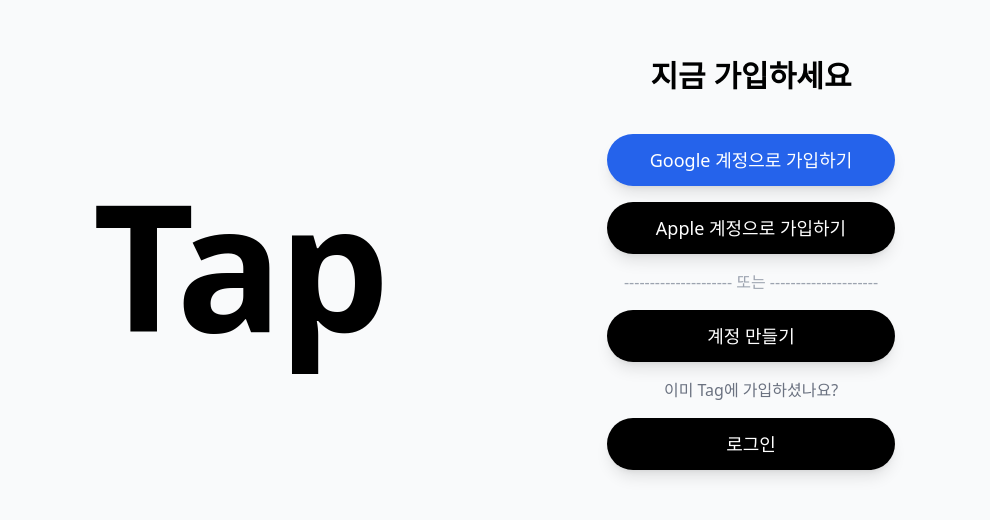
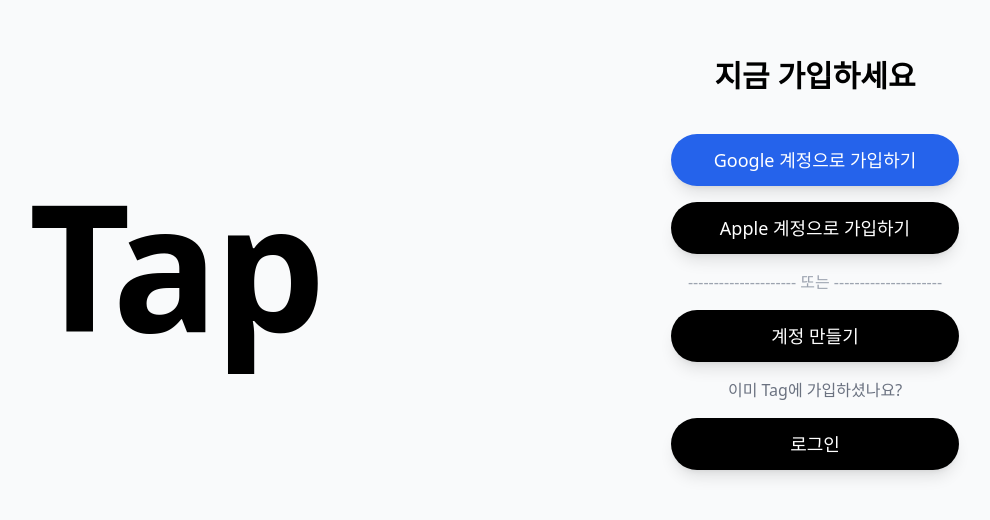
Before and after one commit to loveytheb/hanghae99_SNS_next, a Next.js app: page / in a window 1280 px wide. Shown: the part 136-656 px from the top of the page, without its empty margins (145-1135 px from the left). Built offline with nearby package versions, Linux system fonts and the light colour scheme.

Commit message:
[#1] refector: cookie의 token 가져오는 방식 변경 - js-cookie 라이브러리 사용

```diff
--- a/src/app/page.tsx
+++ b/src/app/page.tsx
@@ -4,16 +4,15 @@
 import NonAuthMain from "../components/main/guest/NonAuthMain";
 import { SideBar } from "../components/common/SideBar";
 import AuthMain from "../components/main/user/AuthMain";
+import Cookies from "js-cookie";
 
 const Home = () => {
   const [isAuthenticated, setIsAuthenticated] = useState(false);
   const [isLoading, setIsLoading] = useState(true);
 
   useEffect(() => {
-    const token = document.cookie
-      .split("; ")
-      .find((row) => row.startsWith("token="))
-      ?.split("=")[1];
+    const token = Cookies.get("token");
+    console.log("Token from Cookies:", token);
     setIsAuthenticated(!!token);
     setIsLoading(false);
   }, []);
@@ -23,16 +22,10 @@
   }
 
   return (
-    <div className="flex justify-center">
-      <div className="flex w-full max-w-screen-lg mx-auto gap-x-8">
-        {isAuthenticated && (
-          <div className="w-64">
-            <SideBar isAuthenticated={isAuthenticated} />
-          </div>
-        )}
-        <main className="flex-1">
-          {isAuthenticated ? <AuthMain /> : <NonAuthMain />}
-        </main>
+    <div className="flex">
+      {isAuthenticated && <SideBar isAuthenticated={isAuthenticated} />}
+      <div className={`flex-1 ${isAuthenticated ? "ml-64" : ""}`}>
+        {isAuthenticated ? <AuthMain /> : <NonAuthMain />}
       </div>
     </div>
   );
--- a/src/app/posts/write/page.tsx
+++ b/src/app/posts/write/page.tsx
@@ -1,6 +1,7 @@
 "use client";
 
 import { useState } from "react";
+import Cookies from "js-cookie";
 
 const WritePostPage = () => {
   const [title, setTitle] = useState("");
@@ -10,10 +11,7 @@
   const handleSubmit = async (e: React.FormEvent) => {
     e.preventDefault();
 
-    const cookies = document.cookie.split("; ");
-    const token = cookies
-      .find((cookie) => cookie.startsWith("token="))
-      ?.split("=")[1];
+    const token = Cookies.get("token");
 
     if (!token) {
       alert("로그인이 필요합니다.");
--- a/src/components/layout/AuthenticatedLayout.tsx
+++ b/src/components/layout/AuthenticatedLayout.tsx
@@ -2,6 +2,7 @@
 
 import { useEffect, useState } from "react";
 import { SideBar } from "../common/SideBar";
+import Cookies from "js-cookie";
 
 export default function AuthenticatedLayout({
   children,
@@ -11,10 +12,7 @@
   const [isAuthenticated, setIsAuthenticated] = useState(false);
 
   useEffect(() => {
-    const token = document.cookie
-      .split("; ")
-      .find((row) => row.startsWith("token="))
-      ?.split("=")[1];
+    const token = Cookies.get("token");
     setIsAuthenticated(!!token);
   }, []);
 
```
Also changed, not shown: src/app/api/auth/login/route.ts (+7 -7 lines).
